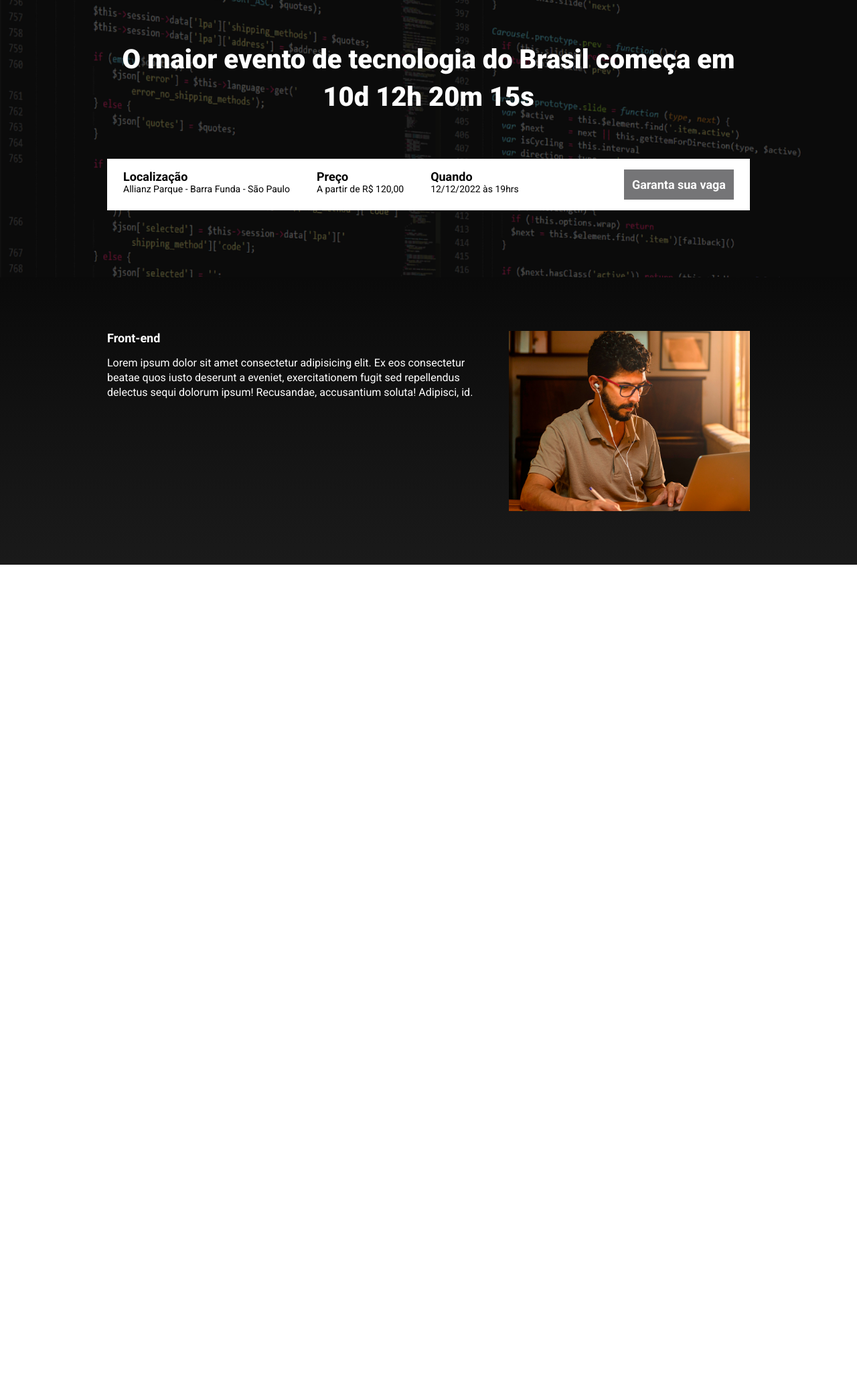
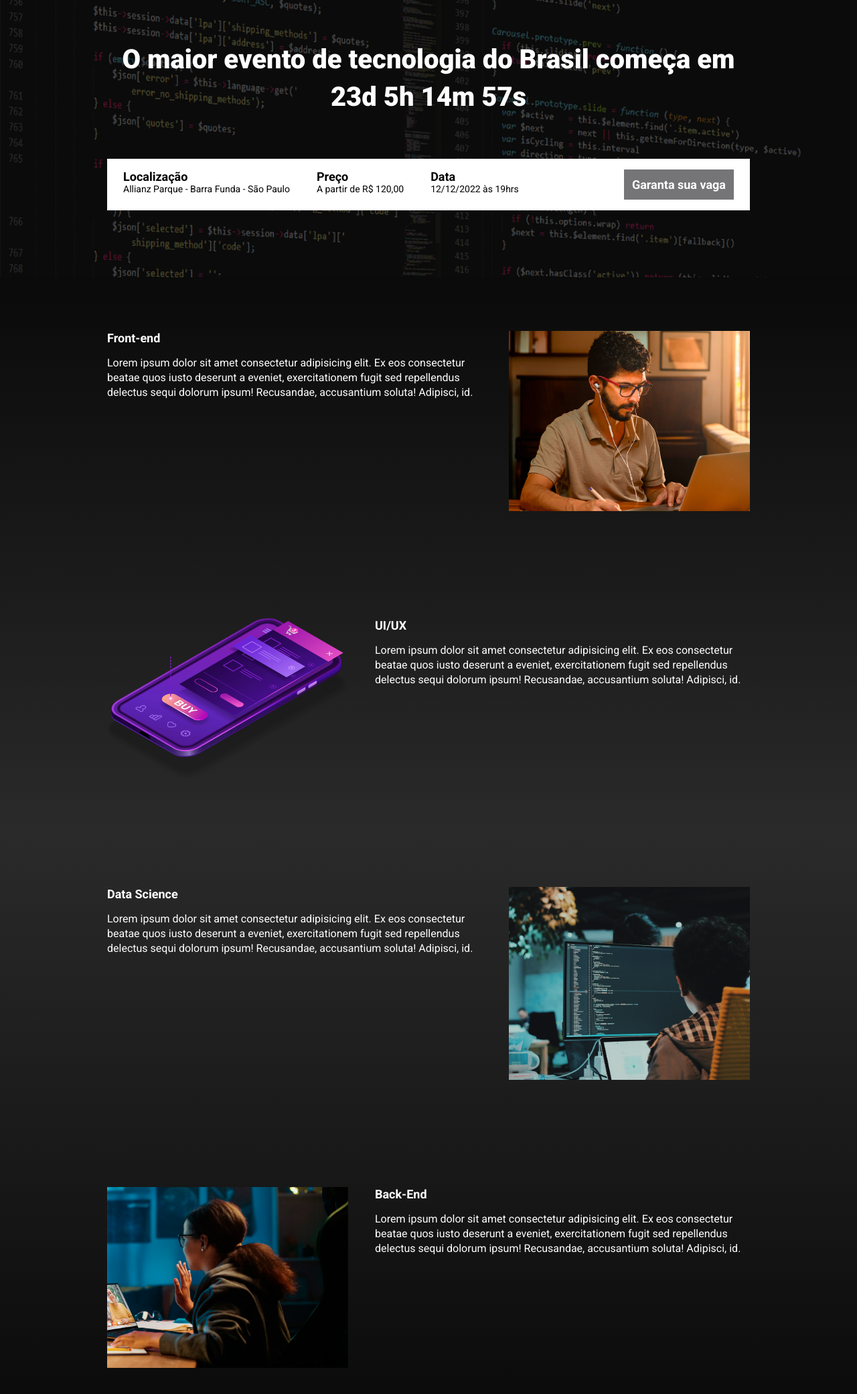
Before and after one commit to Teo0250/ebac_tech_talks, a website built with Parcel: page src/index.html in a window 1280 px wide. Shown: the part 147-2228 px from the top of the page at 67% size. Before the commit the page ends 990 px from the top, so only its background shows below. Built offline with nearby package versions, Linux system fonts and the light colour scheme.

Commit message:
Finalizando projeto

```diff
--- a/package.json
+++ b/package.json
@@ -2,9 +2,9 @@
   "name": "ebac_talks",
   "version": "1.0.0",
   "description": "",
-  "main": "index.js",
   "scripts": {
     "dev": "parcel src/index.html src/styles/main.scss src/scripts/main.js",
+    "build": "parcel build src/index.html",
     "test": "echo \"Error: no test specified\" && exit 1"
   },
   "keywords": [],
--- a/src/index.html
+++ b/src/index.html
@@ -9,13 +9,14 @@
     <link rel="preconnect" href="https://fonts.gstatic.com" crossorigin>
     <link href="https://fonts.googleapis.com/css2?family=Roboto:wght@400;700;900&display=swap" rel="stylesheet">
     <link rel="stylesheet" href="styles/main.scss">
+    <link rel="stylesheet" href="https://unpkg.com/aos@next/dist/aos.css" />
 </head>
 <body>
     <header class="hero">
         <div class="container">
             <img class="hero__logo" src="./images/ebac_logo.svg" alt="EBAC">
             <p class="hero__text">
-                O maior evento de tecnologia do Brasil começa em 10d 12h 20m 15s
+                O maior evento de tecnologia do Brasil começa em <span id="contador"></span>
             </p>
             <div class="infos-bar">
                 <ul class="infos-bar__infos">
@@ -28,7 +29,7 @@
                         A partir de R$ 120,00
                     </li>
                     <li class="infos-bar__infos__item">
-                        <b>Quando</b>
+                        <b>Data</b>
                         12/12/2022 às 19hrs
                     </li>
                 </ul>
@@ -39,8 +40,8 @@
         </div>
     </header>
 
-    <section class="event">
-        <div class="container">
+    <section class="event event--frontend">
+        <div class="container" data-aos="zoom-in">
             <div class="event__details">
                 <h2 class="event__details__title">
                     Front-end
@@ -54,36 +55,52 @@
         </div>
     </section>
 
-    <!-- <section class="event">
-        <div class="container">
-            <img src="./images/backend.png" alt="Back-end" class="event__image">
+    <section class="event event--ui-ux event--image-left">
+        <div class="container" data-aos="zoom-in">
             <div class="event__details">
                 <h2 class="event__details__title">
-                    Front-end
+                    UI/UX
                 </h2>
                 <p class="event__details__description">
                     Lorem ipsum dolor sit amet consectetur adipisicing elit. Ex eos consectetur beatae quos iusto deserunt a eveniet,
                     exercitationem fugit sed repellendus delectus sequi dolorum ipsum! Recusandae, accusantium soluta! Adipisci, id.
                 </p>
             </div>
+            <img src="./images/ui-ux.png" alt="Front-end" class="event__image">
         </div>
     </section>
 
-    <section class="event">
-        <div class="container">
-            <div class="event__details">
+    <section class="event event--data-science">
+        <div class="container" data-aos="zoom-in">
+            <div class="event__details event__details--data-science">
                 <h2 class="event__details__title">
-                    Front-end
+                    Data Science
                 </h2>
                 <p class="event__details__description">
                     Lorem ipsum dolor sit amet consectetur adipisicing elit. Ex eos consectetur beatae quos iusto deserunt a eveniet,
                     exercitationem fugit sed repellendus delectus sequi dolorum ipsum! Recusandae, accusantium soluta! Adipisci, id.
                 </p>
             </div>
-            <img src="./images/frontend2.png" alt="Front-end" class="event__image">
+            <img src="./images/data.png" alt="Front-end" class="event__image">
         </div>
-    </section> -->
+    </section>
 
+    <section class="event event--backend event--image-left">
+        <div class="container" data-aos="zoom-in">
+            <div class="event__details">
+                <h2 class="event__details__title">
+                    Back-End
+                </h2>
+                <p class="event__details__description">
+                    Lorem ipsum dolor sit amet consectetur adipisicing elit. Ex eos consectetur beatae quos iusto deserunt a eveniet,
+                    exercitationem fugit sed repellendus delectus sequi dolorum ipsum! Recusandae, accusantium soluta! Adipisci, id.
+                </p>
+            </div>
+            <img src="./images/backend.png" alt="Front-end" class="event__image">
+        </div>
+    </section>
+
+    <script src="https://unpkg.com/aos@next/dist/aos.js"></script>
     <script src="./scripts/main.js"></script>
 </body>
 </html>
--- a/src/scripts/main.js
+++ b/src/scripts/main.js
@@ -0,0 +1,27 @@
+AOS.init();
+
+const dateEvent = new Date("May 18, 2023 19:00:00");
+const timeStampEvent = dateEvent.getTime();
+const countTime = setInterval(function() {
+    const now = new Date();
+    const timeStampActualy = now.getTime();
+
+    const distanceEvent = timeStampEvent - timeStampActualy;
+    const daysInMS = 1000 * 60 * 60 * 24
+    const hourInMS = 1000 * 60 * 60
+    const minutesInMS = 1000 * 60
+
+    const daysAtEvent = Math.floor(distanceEvent / daysInMS);
+    const hoursAtEvent = Math.floor((distanceEvent % daysInMS) / hourInMS);
+    const minutesAtEvent = Math.floor((distanceEvent % hourInMS) / minutesInMS);
+    const secondAtEvent = Math.floor((distanceEvent % minutesInMS) / 1000);
+
+    // console.log(daysAtEvent, hoursAtEvent, minutesAtEvent, secondAtEvent)
+
+    document.getElementById('contador').innerHTML = `${daysAtEvent}d ${hoursAtEvent}h ${minutesAtEvent}m ${secondAtEvent}s`
+
+    if (distanceEvent < 0) {
+        clearInterval(countTime);
+        document.getElementById('contador').innerHTML = 'Evento expirado'
+    }
+}, 1000);
--- a/src/styles/_event.scss
+++ b/src/styles/_event.scss
@@ -1,9 +1,30 @@
+@use 'variables';
+
 .event {
     padding: 80px 0;
-    background-image: linear-gradient(180deg, rgb(10, 10, 10), rgb(26, 26, 26));
+
+    &--frontend {
+        background-image: linear-gradient(180deg, variables.$grey1, variables.$grey2);
+    }
+    &--ui-ux {
+        background-image: linear-gradient(180deg, variables.$grey2, variables.$grey3);
+    }
+    &--data-science {
+        background-image: linear-gradient(180deg, variables.$grey3, variables.$grey2);
+    }
+    &--backend {
+        background-image: linear-gradient(180deg, variables.$grey2, variables.$grey1);
+    }
+
+    &--image-left {
+        .container {
+            flex-direction: row-reverse;
+        }
+    }
 
     .container {
         display: flex;
+        gap: 40px;
     }
 
     &__image {
@@ -11,7 +32,6 @@
     }
 
     &__details{
-        margin-right: 40px;
 
         &__title {
             font-size: 18px;
--- /dev/null
+++ b/src/styles/_variables.scss
@@ -0,0 +1,6 @@
+$textColor: #fff;
+$secondaryTextColor: #000;
+$button: #757577;
+$grey1: rgb(10, 10, 10);
+$grey2: rgb(26, 26, 26);
+$grey3: rgb(42, 42, 42);
--- a/src/styles/components/_buttons.scss
+++ b/src/styles/components/_buttons.scss
@@ -1,3 +1,5 @@
+@use '../variables';
+
 .button {
     padding: 12px;
     font-size: 18px;
@@ -7,8 +9,8 @@
     white-space: nowrap;
 
     &--primary {
-        color: #fff;
-        background-color: #757577;
+        color: variables.$textColor;
+        background-color: variables.$button
     }
 
     @media (max-width: 640px){
--- a/src/styles/components/_infos_bar.scss
+++ b/src/styles/components/_infos_bar.scss
@@ -1,6 +1,8 @@
+@use '../variables';
+
 .infos-bar {
     padding: 16px 24px;
-    background-color: #fff;
+    background-color: variables.$textColor;
     display: flex;
     justify-content: space-between;
 
@@ -10,12 +12,12 @@
 
         &__item {
             font-size: 14px;
-            color: #000;
+            color: variables.$secondaryTextColor;
 
             b {
                 font-size: 18px;
                 display: block;
-                color: #000;
+                color: variables.$secondaryTextColor;
             }
         }
     }
--- a/src/styles/main.scss
+++ b/src/styles/main.scss
@@ -2,13 +2,14 @@
 @use 'components/_infos_bar';
 @use 'components/_buttons';
 @use 'event';
+@use 'variables';
 
 * {
     margin: 0;
     padding: 0;
     box-sizing: border-box;
     font-family: Roboto, sans-serif;
-    color: #fff;
+    color: variables.$textColor;
     list-style: none;
 }
 
```
